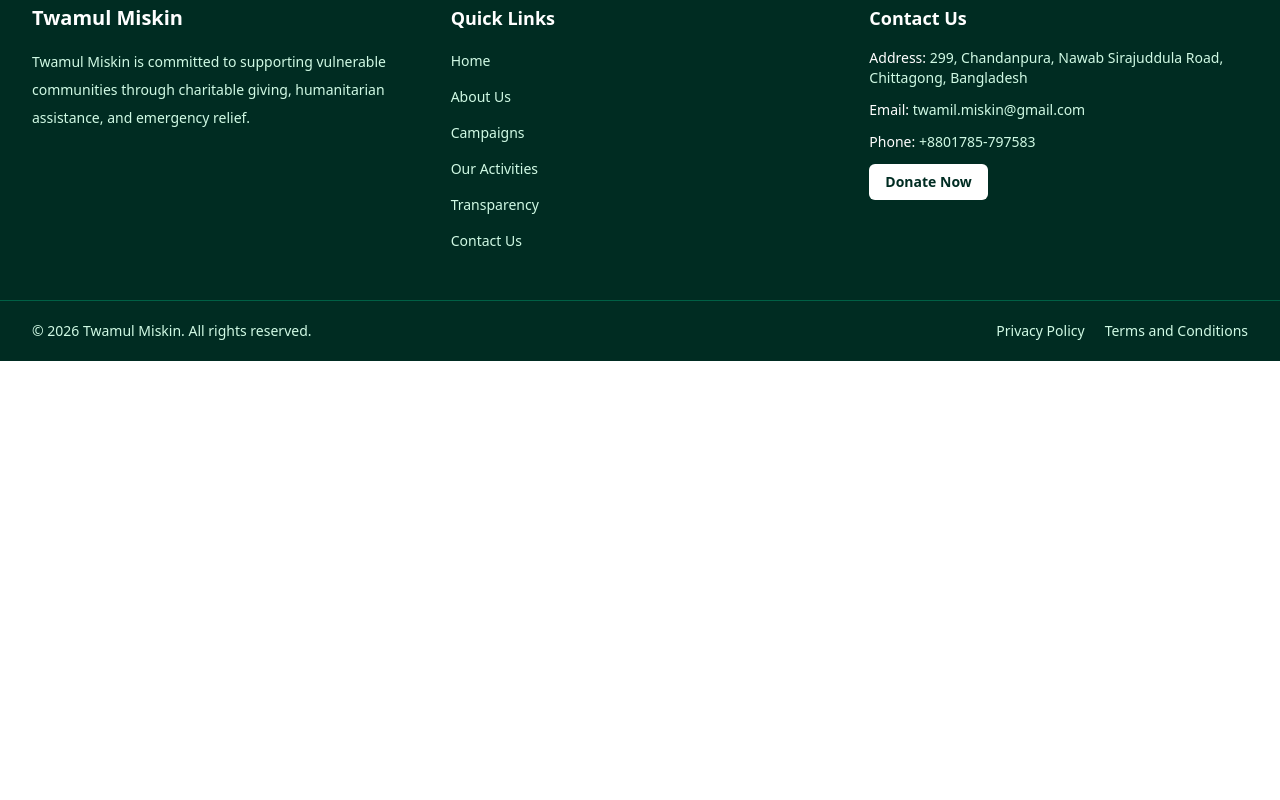
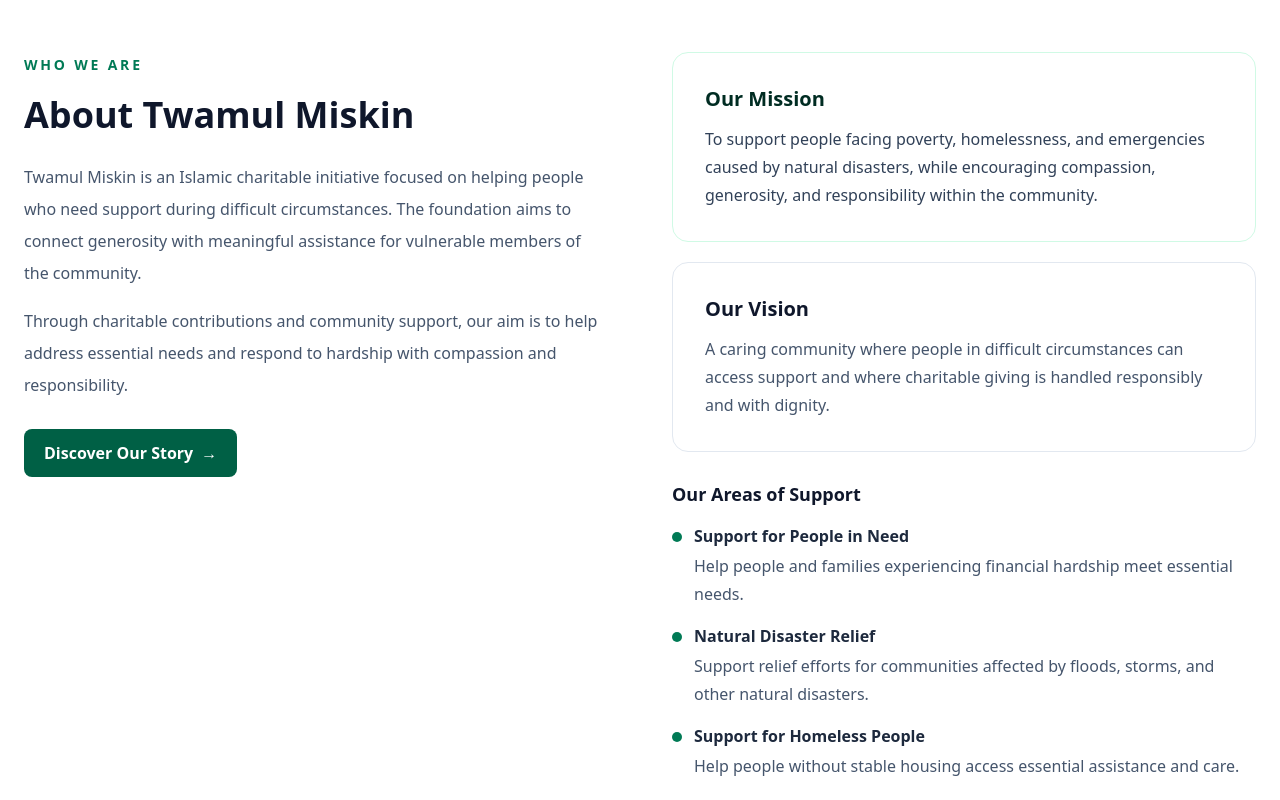
Before and after one commit to Beyond-Sifat/Twamul-Miskin, a Next.js app: page /en in a window 1280 px wide. Shown: the part 880-1680 px from the top of the page. Before the commit the page ends 1241 px from the top, so only its background shows below. Built offline with nearby package versions, Linux system fonts and the light colour scheme.

Commit message:
Added Abont Section

```diff
--- a/src/app/[locale]/(publicLayout)/page.tsx
+++ b/src/app/[locale]/(publicLayout)/page.tsx
@@ -2,6 +2,7 @@ import React from "react";
 import Image from "next/image";
 import Link from "next/link";
 import Banner from "@/components/Banner";
+import AboutSection from "@/components/AboutSection";
 
 
 export default function HomePage() {
@@ -12,6 +13,7 @@ export default function HomePage() {
         <>
             <div>
                 <Banner/>
+                <AboutSection/>
             </div>
         </>
     );
--- /dev/null
+++ b/src/components/AboutSection.tsx
@@ -0,0 +1,88 @@
+import Link from "next/link";
+import { useTranslations } from "next-intl";
+
+export default function AboutSection() {
+    const t = useTranslations("Home.about");
+
+    const supportAreas = [
+        { title: t("areas.poor.title"), description: t("areas.poor.description") },
+        { title: t("areas.disaster.title"), description: t("areas.disaster.description") },
+        { title: t("areas.homeless.title"), description: t("areas.homeless.description") },
+    ];
+
+    return (
+        <section className="bg-white px-6 py-20 sm:py-24">
+            <div className="mx-auto max-w-7xl">
+                <div className="grid items-start gap-12 lg:grid-cols-2 lg:gap-16">
+                    <div>
+                        <span className="text-sm font-semibold uppercase tracking-[0.2em] text-emerald-700">
+                            {t("eyebrow")}
+                        </span>
+
+                        <h2 className="mt-4 text-3xl font-bold leading-tight text-slate-900 sm:text-4xl">
+                            {t("title")}
+                        </h2>
+
+                        <p className="mt-6 leading-8 text-slate-600">
+                            {t("description")}
+                        </p>
+
+                        <p className="mt-4 leading-8 text-slate-600">
+                            {t("purpose")}
+                        </p>
+
+                        <Link
+                            href="/about"
+                            className="mt-7 inline-flex items-center gap-2 rounded-lg bg-emerald-800 px-5 py-3 font-semibold text-white transition hover:bg-emerald-700"
+                        >
+                            {t("button")}
+                            <span aria-hidden="true">→</span>
+                        </Link>
+                    </div>
+
+                    <div className="grid gap-5">
+                        <div className="rounded-2xl border border-emerald-100 hover:bg-emerald-100 p-6 sm:p-8">
+                            <h3 className="text-xl font-bold text-emerald-950">
+                                {t("missionTitle")}
+                            </h3>
+                            <p className="mt-3 leading-7 text-slate-700">
+                                {t("mission")}
+                            </p>
+                        </div>
+
+                        <div className="rounded-2xl border border-slate-200 hover:bg-emerald-100 p-6 sm:p-8">
+                            <h3 className="text-xl font-bold text-slate-900">
+                                {t("visionTitle")}
+                            </h3>
+                            <p className="mt-3 leading-7 text-slate-600">
+                                {t("vision")}
+                            </p>
+                        </div>
+
+                        <div className="pt-2">
+                            <h3 className="mb-4 text-lg font-bold text-slate-900">
+                                {t("areasTitle")}
+                            </h3>
+
+                            <div className="space-y-4">
+                                {supportAreas.map((area) => (
+                                    <div key={area.title} className="flex gap-3">
+                                        <span className="mt-2 h-2.5 w-2.5 shrink-0 rounded-full bg-emerald-700" />
+                                        <div>
+                                            <h4 className="font-semibold text-slate-800">
+                                                {area.title}
+                                            </h4>
+                                            <p className="mt-1 leading-7 text-slate-600">
+                                                {area.description}
+                                            </p>
+                                        </div>
+                                    </div>
+                                ))}
+                            </div>
+                        </div>
+                    </div>
+                </div>
+            </div>
+        </section>
+    );
+}
--- a/src/message/bn.json
+++ b/src/message/bn.json
@@ -21,6 +21,32 @@
             "note": "আপনার সহযোগিতা অসহায় মানুষের জীবনে সহমর্মিতা, মর্যাদা ও স্বস্তি নিয়ে আসতে পারে।",
             "highlightTitle": "মানবতার সেবায় সম্মিলিত প্রচেষ্টা",
             "highlightDescription": "আসুন, আমরা এমন একটি সমাজ গড়ার প্রচেষ্টা করি যেখানে বিপদগ্রস্ত মানুষ সহমর্মিতা, মর্যাদা ও সম্মান পায়।"
+        },
+        "about": {
+            "eyebrow": "আমরা কারা",
+            "title": "ত্বআমুল মিসকীন সম্পর্কে",
+            "description": "ত্বআমুল মিসকীন একটি ইসলামিক দাতব্য উদ্যোগ, যার লক্ষ্য কঠিন পরিস্থিতিতে থাকা মানুষের পাশে দাঁড়ানো। সমাজের অসহায় মানুষের জন্য সহায়তার হাত বাড়িয়ে দেওয়া এবং মানুষের দানকে কল্যাণমূলক কাজে যুক্ত করাই এই উদ্যোগের উদ্দেশ্য।",
+            "purpose": "মানুষের অনুদান ও সম্মিলিত সহযোগিতার মাধ্যমে প্রয়োজনীয় সহায়তা পৌঁছে দেওয়া এবং দায়িত্বশীলতার সঙ্গে বিপদগ্রস্ত মানুষের পাশে দাঁড়ানো আমাদের লক্ষ্য।",
+            "button": "আমাদের সম্পর্কে আরও জানুন",
+            "missionTitle": "আমাদের লক্ষ্য",
+            "mission": "দারিদ্র্য, গৃহহীনতা এবং প্রাকৃতিক দুর্যোগজনিত সংকটে থাকা মানুষকে সহায়তা করা এবং সমাজে সহমর্মিতা, দানশীলতা ও দায়িত্ববোধকে উৎসাহিত করা।",
+            "visionTitle": "আমাদের স্বপ্ন",
+            "vision": "এমন একটি সহমর্মী সমাজ গড়ে তোলা, যেখানে বিপদগ্রস্ত মানুষ প্রয়োজনীয় সহায়তা পাবে এবং দাতব্য অনুদান দায়িত্বশীলতা ও মর্যাদার সঙ্গে পরিচালিত হবে।",
+            "areasTitle": "আমাদের সহায়তার ক্ষেত্র",
+            "areas": {
+                "poor": {
+                    "title": "অসহায় মানুষের সহায়তা",
+                    "description": "আর্থিক সংকটে থাকা ব্যক্তি ও পরিবারকে প্রয়োজনীয় চাহিদা পূরণে সহায়তা করা।"
+                },
+                "disaster": {
+                    "title": "প্রাকৃতিক দুর্যোগে সহায়তা",
+                    "description": "বন্যা, ঝড় ও অন্যান্য প্রাকৃতিক দুর্যোগে ক্ষতিগ্রস্ত মানুষের জন্য ত্রাণ কার্যক্রমে সহায়তা করা।"
+                },
+                "homeless": {
+                    "title": "গৃহহীন মানুষের সহায়তা",
+                    "description": "স্থায়ী আবাসনবিহীন মানুষের প্রয়োজনীয় সহায়তা ও যত্নের ব্যবস্থা করতে পাশে থাকা।"
+                }
+            }
         }
     },
     "footer": {
--- a/src/message/en.json
+++ b/src/message/en.json
@@ -21,6 +21,32 @@
             "note": "Your generosity can help bring care, dignity, and relief to people in need.",
             "highlightTitle": "Compassion Through Action",
             "highlightDescription": "Together, we can work toward a community where people facing hardship are treated with care, dignity, and respect."
+        },
+        "about": {
+            "eyebrow": "Who We Are",
+            "title": "About Twamul Miskin",
+            "description": "Twamul Miskin is an Islamic charitable initiative focused on helping people who need support during difficult circumstances. The foundation aims to connect generosity with meaningful assistance for vulnerable members of the community.",
+            "purpose": "Through charitable contributions and community support, our aim is to help address essential needs and respond to hardship with compassion and responsibility.",
+            "button": "Discover Our Story",
+            "missionTitle": "Our Mission",
+            "mission": "To support people facing poverty, homelessness, and emergencies caused by natural disasters, while encouraging compassion, generosity, and responsibility within the community.",
+            "visionTitle": "Our Vision",
+            "vision": "A caring community where people in difficult circumstances can access support and where charitable giving is handled responsibly and with dignity.",
+            "areasTitle": "Our Areas of Support",
+            "areas": {
+                "poor": {
+                    "title": "Support for People in Need",
+                    "description": "Help people and families experiencing financial hardship meet essential needs."
+                },
+                "disaster": {
+                    "title": "Natural Disaster Relief",
+                    "description": "Support relief efforts for communities affected by floods, storms, and other natural disasters."
+                },
+                "homeless": {
+                    "title": "Support for Homeless People",
+                    "description": "Help people without stable housing access essential assistance and care."
+                }
+            }
         }
     },
     "footer": {
```
